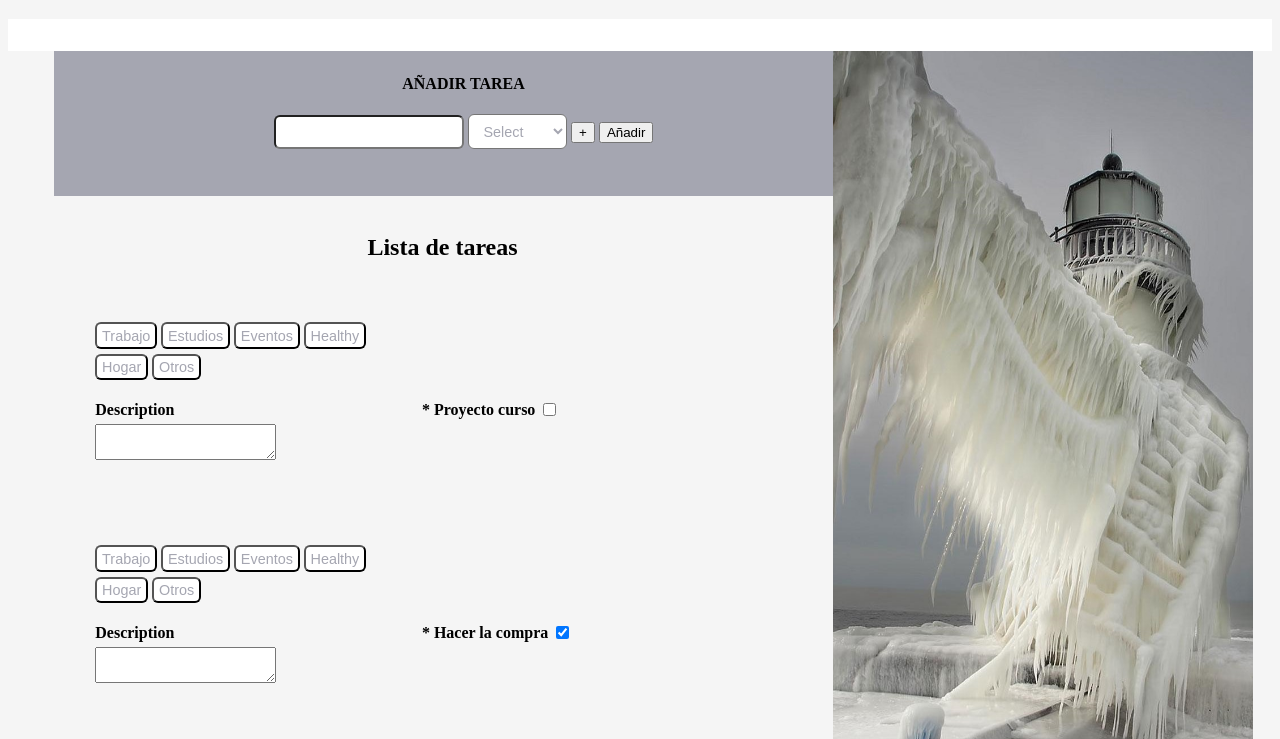
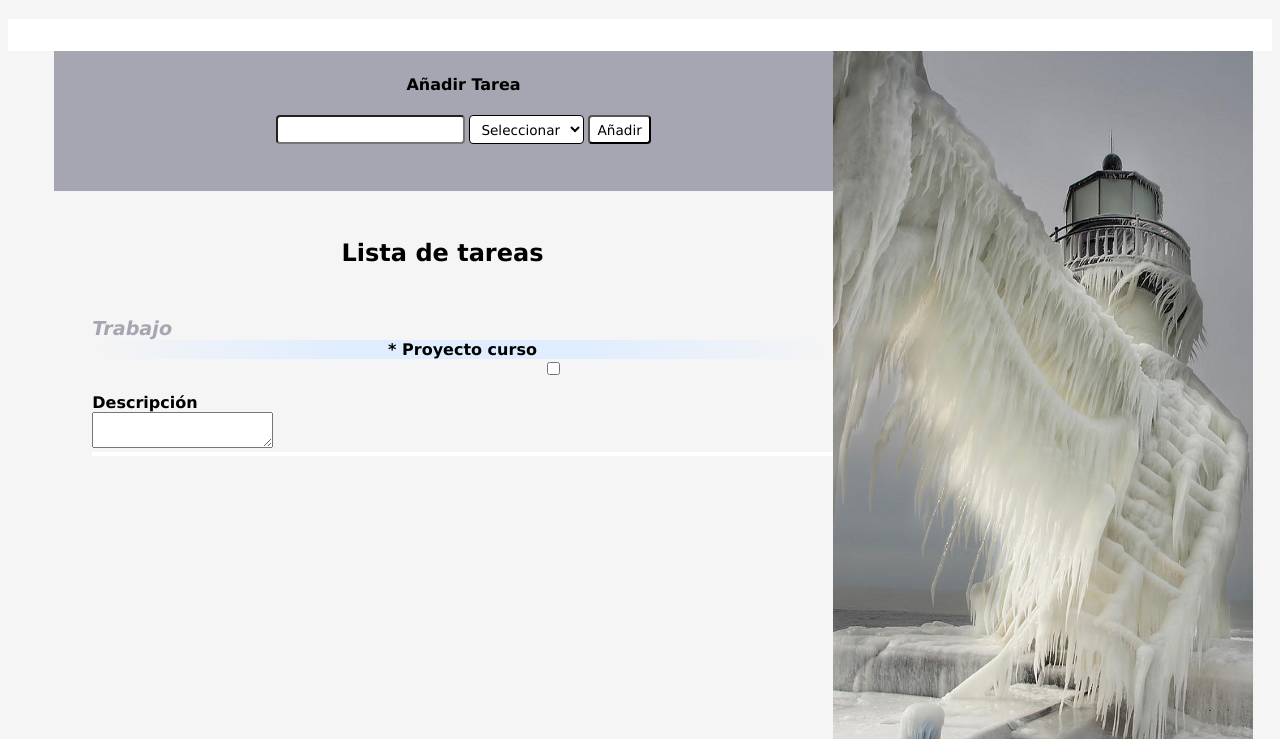
Before and after one commit to Maitlla/TooManyTasks, a plain HTML site: page src/index.html in a window 1280 px wide. Shown: the part 61-800 px from the top of the page. Drawn offline with Linux system fonts and the light colour scheme.

Commit message:
listaEnvia

```diff
--- a/src/index.html
+++ b/src/index.html
@@ -21,28 +21,27 @@
                 <form action="">
                     <fieldset>
                         <ul>
-                            <p class="negrita">AÑADIR TAREA</p>
+                            <p class="negrita fuente">Añadir Tarea</p>
                         </ul>
                         <ul class="negrita">
-                            <input type="text" class="campos" id="" name="newTask" >
-                            <select class="seleccionar" id="" name="select">
-                                <option value="">Select </option>
-                                <option value="">Trabajo </option>
-                                <option value="">Estudios </option>
-                                <option value="">Eventos </option>
-                                <option value="">Healthy </option>
-                                <option value="">Hogar </option>
-                                <option value="">Otros </option>
+                            <input type="text" class="campos fuente" name="taskName" id="taskName" >
+                            <select class="seleccionar fuente" name="tipo" id="tipo">
+                                <option value="">Seleccionar</option>
+                                <option value="Trabajo">Trabajo </option>
+                                <option value="Estudios">Estudios</option>
+                                <option value="Eventos">Eventos</option>
+                                <option value="Healthy">Healthy</option>
+                                <option value="Hogar">Hogar</option>
+                                <option value="Otros">Otros</option>
                              </select>
-                            <input type="submit" value="+">
-                            <input type="submit" value="Añadir" name="añadir">
+                            <input class="campos fuente" type="button" value="Añadir" name="añadir" id="botonAnadir">
                         </ul>
                         <br />
                     </fieldset>
                     <br />
-                    <h2>Lista de tareas</h2>
+                    <h2 class="fuente">Lista de tareas</h2>
 
-                        <ul class="negrita linea" id="tasksList">
+                        <ul class="negrita fuente" id="tasksList">
                             <!-- Elementos dinámicos -->
                             <p id="placeHolder">Añade tu primera tarea...</p>
                         </ul>
--- a/src/js/index.js
+++ b/src/js/index.js
@@ -1,19 +1,10 @@
 // moked data
 const tasks = [
     {
-        taskName: "* Proyecto curso ",
+        taskName: "Proyecto curso ",
         completed: false,
-        description: "Description ",
-    },
-    {
-        taskName: "* Hacer la compra ",
-        completed: true,
-        description: "Description ",
-    },
-    {
-        taskName: "* Enviar paquete ",
-        completed: false,
-        description: "Description ",
+        description: "Descripción",
+        tipo: "Trabajo"
     },
 ]
 
@@ -22,58 +13,108 @@ const tasks = [
  * y me entrega el HTML de UNA tarea
  * @param {string} taskName - Nombre de la tarea
  * @param {boolean} completed - Estado de tarea
- * @param {boolean} description - Descripcion de la tarea
+ * @param {string} description - Descripcion de la tarea
+ * @param {string} tipo - Descripcion de la tarea
  * @returns {string} - <li> HTML resultante
  */
 
-function data2HTML(taskName, completed, description) {
-    let completedHTML = completed ? "checked" : "";
-    let descriptionHTML = description ? "checked" : "";
-    const taskHTML = `
-    <table>
-        <tr>
-            <td>
-            <p>
-            <button class="seleccionar" id="">Trabajo </button>
-            <button class="seleccionar" id="">Estudios </button>
-            <button class="seleccionar" id="">Eventos </button>
-            <button class="seleccionar" id="">Healthy </button>
-            <button class="seleccionar" id="">Hogar </button>
-            <button class="seleccionar" id="">Otros </button>
-            </p>
-            </td>
-        </tr>
-        <tr>
-            <td>${description}</td>
-            <td>${taskName}</td>
-            <td><input type="checkbox" name="completed" id="" ${completedHTML}></td>
-        </tr>
-        <br />
-        <tr>
-            <td>
-            <span><textarea name="description" id="description" ${descriptionHTML}></textarea></span>
-            </td>
-        </tr>
-    </table>
-    <br />
-    <br />
+function data2HTML(taskName, completed, description, tipo) {
+    let checked = completed ? "checked" : "";
+    const resultadoHtml = `
+    <li class="linea">
+        <input type="hidden" value="${taskName}" />
+        <div class="espacio fuente cursiva">${tipo}</div>
+        <div class="elNombre fuente">* ${taskName}</div>
+        <div class="elCheck haciaDerecha">
+            <input type="checkbox" name="completed" ${checked}>
+        </div>
+        <div class="espacio fuente">${description}</div>
+        <div>
+            <textarea name="description" id="description"></textarea>
+        </div>
+    </li>
     `;
-    return taskHTML
+    return resultadoHtml
 }
 
 function taskListHTML() {
     let HTMLtext = "";
     for (let item of tasks) {
-        const HTMLelemento = data2HTML(item.taskName, item.completed, item.description)
+        const HTMLelemento = data2HTML(item.taskName, item.completed, item.description, item.tipo);
         HTMLtext += HTMLelemento;
     }
-    return HTMLtext
+    return HTMLtext;
+}
+
+// No mantiene tareas y check
+
+function capturarEventoClickDelBotonAnadir() {
+    const botonAnadir = document.querySelector("#botonAnadir")
+    botonAnadir.addEventListener('click', function (event) {
+        const taskNameValue = document.querySelector("#taskName").value;
+        const tipoValue = document.querySelector("#tipo").value;
+
+        const task =
+        {
+            taskName: taskNameValue,
+            completed: false,
+            description: "Descripción",
+            tipo: tipoValue
+        };
+
+        tasks.unshift(task);
+        insertTasksHTML();
+    });
+}
+
+
+function capturarEventosDeLasTareasMostradas() {
+    // Caputrar eventos de los checkbox
+    const checks = document.querySelectorAll('input[type=checkbox]');
+    checks.forEach(check => {
+        check.addEventListener('change', function (event) {
+            const taskName = check.parentElement.parentElement.querySelector("input[type=hidden]").value;
+            const completedValue = check.checked;
+            const tarea = buscarTarea(taskName);
+            tarea.completed = completedValue;
+        });
+    });
+
+    // Capturar eventos de los textarea
+    const textareas = document.querySelectorAll('textarea');
+    textareas.forEach(textarea => {
+        // Hay que tener en cuenta que el evento "change" del textarea se lanza cuando sales del textarea
+        textarea.addEventListener('change', function (event) {
+            const taskName = textarea.parentElement.parentElement.querySelector("input[type=hidden]").value;
+            const descripcionValue = textarea.value;
+            const tarea = buscarTarea(taskName);
+            tarea.description = descripcionValue;
+        });
+    });
+}
+
+function buscarTarea(taskNameParam) {
+    for (let i = 0; i < tasks.length; i++) {
+        const tarea = tasks[i];
+        if (tarea.taskName === taskNameParam) {
+            return tarea;
+        }
+    }
 }
 
 function insertTasksHTML() {
     const ul = document.querySelector("#tasksList");
     ul.innerHTML = taskListHTML();
+    capturarEventosDeLasTareasMostradas();
 }
+
+function onLoad() {
+    insertTasksHTML();
+    capturarEventoClickDelBotonAnadir();
+}
+
+
+window.addEventListener('load', onLoad);
 
 
 
@@ -93,8 +134,3 @@ class Tarea {
         this.select =  queTipoTarea;     new Array(0); // Inicializo el Array que tienen como elementos los tipos de tarea
 
     }    */
-
-
-
-
-window.addEventListener('load', insertTasksHTML)
--- a/src/js/main.js
+++ b/src/js/main.js
@@ -41,6 +41,7 @@ function taskListHTML () {
 function insertTasksHTML () {
     const ul = document.querySelector("#tasksList");
     ul.innerHTML = taskListHTML();
+
 }
 
 window.addEventListener('load',insertTasksHTML)
--- a/src/styles/index.css
+++ b/src/styles/index.css
@@ -23,6 +23,26 @@ h1 {
 
 h2 {
     text-align: center;
+    padding-top: 10px;
+    padding-bottom: 30px;
+}
+
+.elNombre {
+    display: flex;
+    justify-content: space-evenly;
+    font-weight: bold;
+
+    background: linear-gradient(to right,  transparent, rgb(224, 237, 255), rgb(224, 237, 255), transparent);
+}
+
+.elCheck {
+    display: flex;
+    justify-content: space-evenly;
+}
+
+.negrita {
+    font-weight: bold;
+    list-style: none; /* para que no se vean los marcadores de la lista */
 }
 
 .eldiv {
@@ -55,15 +75,36 @@ h2 {
     background-color: white;
 }
 
-.negrita {
-    font-weight: bold;
-}
-
 fieldset {
     background-color: #a5a6b1;
     border: solid #a5a6b1;
     text-align: center;
     margin-right: 0%;
+}
+
+.campos {
+    border-radius: 4px;
+    background-color: white;
+    color: black;
+    cursor: pointer;
+    font-size: 0.85em;
+    margin-top: 5px;
+    padding: 0.6% 1% 0.6% 1%;
+}
+
+.seleccionar {
+    border-radius: 4px;
+    border: solid black 1.6px;
+    background-color: white;
+    color: black;
+    cursor: pointer;
+    font-size: 0.85em;
+    margin-top: 5px;
+    padding: 0.6% 1% 0.6% 1%;
+}
+
+select:hover{
+    color: black;
 }
 
 .linea {
@@ -73,26 +114,23 @@ fieldset {
     border-right: none;
 }
 
-.seleccionar {
-    border-radius: 6px;
-    background-color: white;
-    color: #a5a6b1;
-    cursor: pointer;
-    font-size: 0.9em;
-    margin-top: 5px;
-    padding: 1% 1.5% 1% 1.5%;
+.haciaDerecha {
+    padding-left: 180px;
 }
 
-select:hover{
-    color: black;
+.espacio {
+    margin-top: 15px;
 }
 
-.campos {
-    border-radius: 6px;
-    background-color: white;
-    color: black;
-    cursor: pointer;
-    font-size: 0.8em;
-    margin-top: 5px;
-    padding: 1% 1.5% 1% 1.5%;
+.fuente {
+    font-family:'Lucida Sans', 'Lucida Sans Regular', 'Lucida Grande', 'Lucida Sans Unicode', Geneva, Verdana, sans-serif;
 }
+
+.cursiva {
+    font-style: italic;
+    font-size: 1.2em;
+    color: #a5a6b1;
+
+}
+
+/* text-decoration: underline 1px;   */
```
